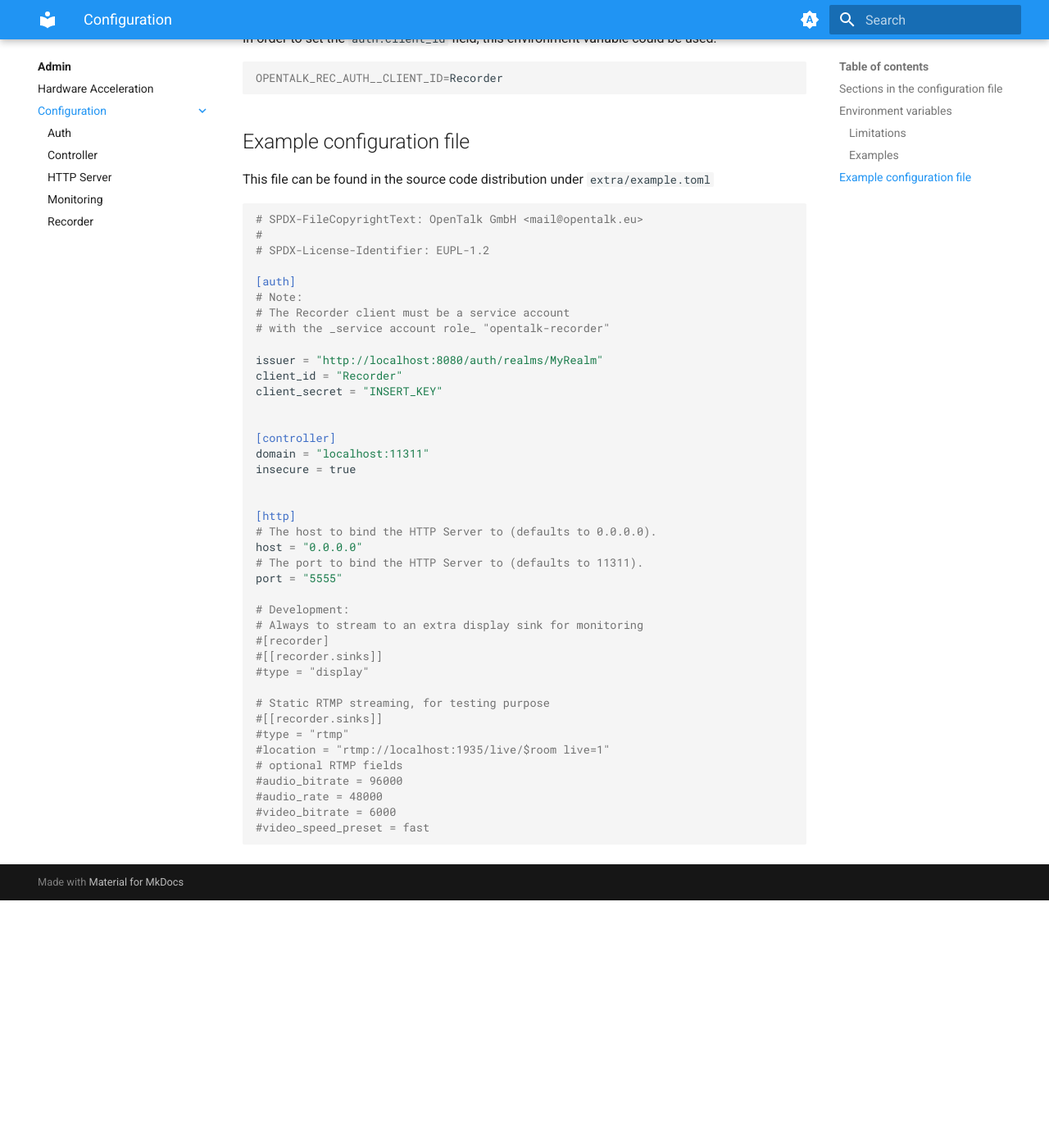
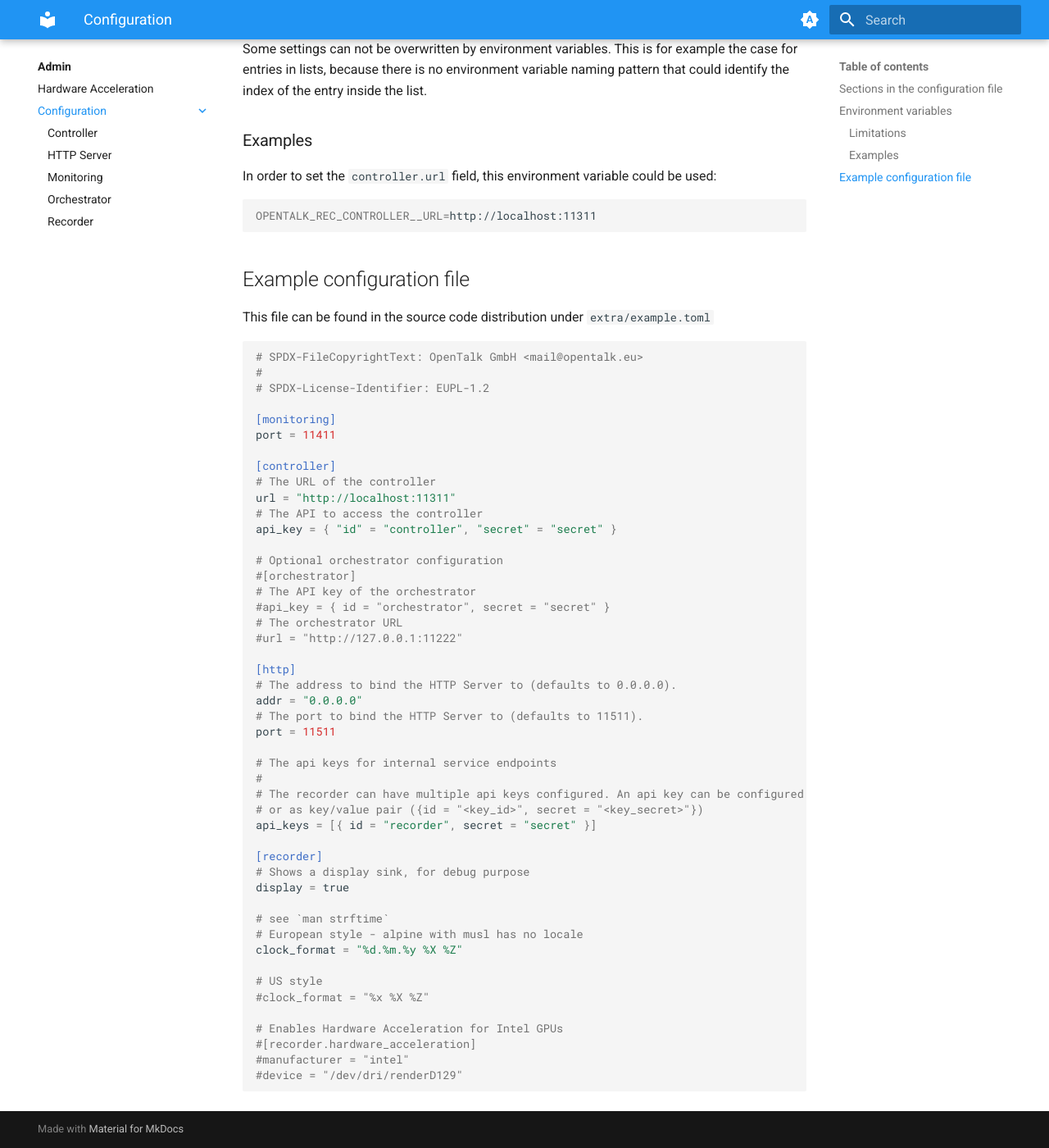
Before and after one commit to opentalk-mirrors/recorder, an MkDocs documentation site: the page built from docs/admin/configuration/README.md, in a window 1280 px wide and 1400 px high, scrolled down 1036 px. Shown: the whole window at 82% size. Built offline with MkDocs 1.6.1 and Material for MkDocs 9.7.7, drawn with Linux system fonts in a browser that asks for light colours; plug-ins that fetch from the network failed and are left out; before the commit the page ends 2134 px from its top, so only the background shows below that; some of the changed text lies outside the part shown.

Commit message:
fix: update documentation
Closes https://git.opentalk.dev/opentalk/backend/services/recorder/-/work_items/263

````diff
--- a/docs/admin/configuration/README.md
+++ b/docs/admin/configuration/README.md
@@ -5,16 +5,19 @@
 
 - Read environment variables which have a specific name, see section
   [Environment variables](#environment-variables).
-- Load from a configuration file which defaults to `config.toml` in the current
-  working directory.
+- Load from a configuration file. Unless a path is given explicitly via `--config`/`-c`, the first of the following locations that exists is used:
+    - `recorder.toml` in the current working directory
+    - `<XDG_CONFIG_HOME>/opentalk/recorder.toml` (usually `~/.config/opentalk/recorder.toml`)
+    - `/etc/opentalk/recorder.toml`
 
 ## Sections in the configuration file
 
 Functionality that can be configured through the configuration file:
 
-- [Auth](auth.md)
 - [Controller](controller.md)
 - [HTTP](http.md)
+- [Monitoring](monitoring.md)
+- [Orchestrator](orchestrator.md)
 - [Recorder](recorder.md)
 
 ## Environment variables
@@ -35,10 +38,10 @@
 
 ### Examples
 
-In order to set the `auth.client_id` field, this environment variable could be used:
+In order to set the `controller.url` field, this environment variable could be used:
 
 ```sh
-OPENTALK_REC_AUTH__CLIENT_ID=Recorder
+OPENTALK_REC_CONTROLLER__URL=http://localhost:11311
 ```
 
 ## Example configuration file
@@ -52,42 +55,49 @@
 #
 # SPDX-License-Identifier: EUPL-1.2
 
-[auth]
-# Note:
-# The Recorder client must be a service account
-# with the _service account role_ "opentalk-recorder"
-
-issuer = "http://localhost:8080/auth/realms/MyRealm"
-client_id = "Recorder"
-client_secret = "INSERT_KEY"
-
+[monitoring]
+port = 11411
 
 [controller]
-domain = "localhost:11311"
-insecure = true
+# The URL of the controller
+url = "http://localhost:11311"
+# The API to access the controller
+api_key = { "id" = "controller", "secret" = "secret" }
 
+# Optional orchestrator configuration
+#[orchestrator]
+# The API key of the orchestrator
+#api_key = { id = "orchestrator", secret = "secret" }
+# The orchestrator URL
+#url = "http://127.0.0.1:11222"
 
 [http]
-# The host to bind the HTTP Server to (defaults to 0.0.0.0).
-host = "0.0.0.0"
-# The port to bind the HTTP Server to (defaults to 11311).
-port = "5555"
+# The address to bind the HTTP Server to (defaults to 0.0.0.0).
+addr = "0.0.0.0"
+# The port to bind the HTTP Server to (defaults to 11511).
+port = 11511
 
-# Development:
-# Always to stream to an extra display sink for monitoring
-#[recorder]
-#[[recorder.sinks]]
-#type = "display"
+# The api keys for internal service endpoints
+#
+# The recorder can have multiple api keys configured. An api key can be configured as string ("<key_id>:<key_secret>")
+# or as key/value pair ({id = "<key_id>", secret = "<key_secret>"})
+api_keys = [{ id = "recorder", secret = "secret" }]
 
-# Static RTMP streaming, for testing purpose
-#[[recorder.sinks]]
-#type = "rtmp"
-#location = "rtmp://localhost:1935/live/$room live=1"
-# optional RTMP fields
-#audio_bitrate = 96000
-#audio_rate = 48000
-#video_bitrate = 6000
-#video_speed_preset = fast
+[recorder]
+# Shows a display sink, for debug purpose
+display = true
+
+# see `man strftime`
+# European style - alpine with musl has no locale
+clock_format = "%d.%m.%y %X %Z"
+
+# US style
+#clock_format = "%x %X %Z"
+
+# Enables Hardware Acceleration for Intel GPUs
+#[recorder.hardware_acceleration]
+#manufacturer = "intel"
+#device = "/dev/dri/renderD129"
 ```
 
 <!-- end:fromfile:toml:config/example.toml -->
````
Also changed, not shown: docs/admin/README.md (+5 -1 lines), docs/admin/configuration/auth.md (deleted, +0 -25 lines), docs/admin/configuration/controller.md (+11 -7 lines), docs/admin/configuration/http.md (+15 -4 lines), docs/admin/configuration/monitoring.md (+4 -4 lines), docs/admin/configuration/orchestrator.md (added, +27 -0 lines), docs/admin/configuration/recorder.md (+6 -6 lines), 1 other file.
